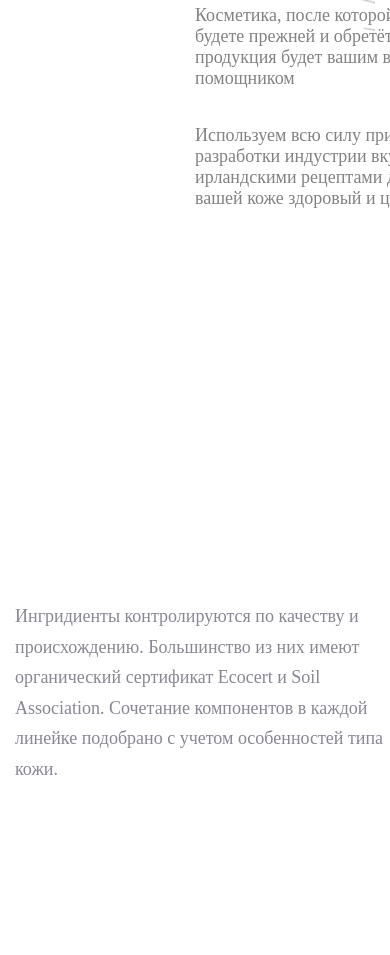
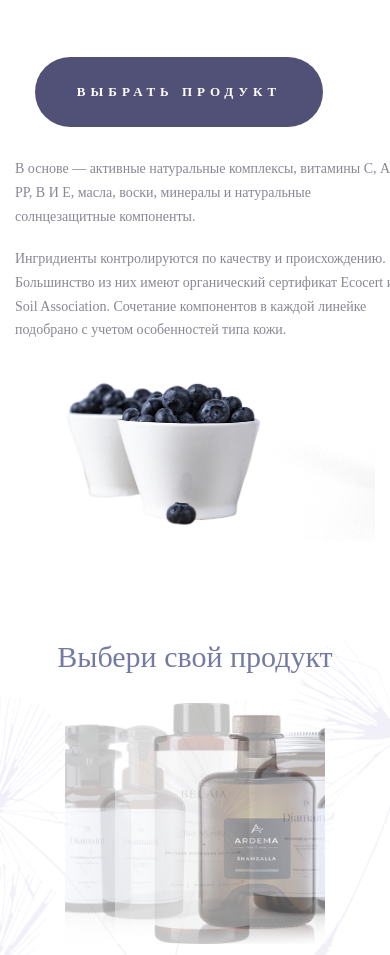
Before and after one commit to monadavadim/diamaint, a plain HTML site: page index.html in a window 390 px wide. Shown: the part 458-1413 px from the top of the page. Drawn offline with nearby package versions, Linux system fonts and the light colour scheme.

Commit message:
Add files via upload

```diff
--- a/css/style.css
+++ b/css/style.css
@@ -619,6 +619,43 @@
 }
 
 /* АДАПТИВ */
+@media (max-width: 1117px) {
+    .grid-text-4 {
+        margin-left: 60px;
+    }
+    .e {
+        grid-column: 2;
+    }
+}
+
+@media (max-width: 1015px) {
+    .grid-text-2 {
+        margin-top: 30px;
+        height: 100px;
+    }
+    .grid-text-3 {
+        margin-top: 50px;
+        height: 185px;
+    }
+    .grid-text-1 {
+        margin-top: 160px;
+    }
+    .d {
+        grid-column: 2;
+        grid-row: 2;
+    }
+    .grid-text-4 {
+        margin-left: 0px;
+        padding-top: 240px;
+    }
+    .img__stakan {
+        width: 900px;
+        top: 140px;
+    }
+
+
+}
+
 @media (max-width: 955px) {
     .main__inner {
         background: url(../img/oduvanchik.png) -145px -137px no-repeat;
@@ -633,7 +670,14 @@
     .grid-container {
         grid-template-columns: 387px 35px 391px;
     }
-}
+    }
+    .main__diamaint-button {
+    margin-left: 310px;
+    }
+
+    .b {
+    grid-column: 1 / 3;
+    }
 
 @media (max-width: 883px) {
     .title {
@@ -666,6 +710,19 @@
         margin-left: 20px;
         font-size: 20px;
     }
+    .main__diamaint-button {
+        margin-left: 230px;
+    }
+    .c {
+        grid-column: 1;
+        grid-row: 2;
+    }
+    .d {
+        margin-top: 35px;
+    }
+    .grid-text-4 {
+        padding-top: 100px;
+    }
 }
 
 @media (max-width: 724px) {
@@ -676,6 +733,32 @@
         margin-left: 10px;
         font-size: 20px;
     }
+    .grid-container__2 {
+        grid-template-columns: repeat(2, 1fr);
+    }
+    .grid-text-1 {
+        display: none;
+    }
+    .grid-text-4 {
+        display: none;
+    }
+    .grid-text-2 {
+        margin-left: 140px;
+    }
+    .c {
+        grid-column: 1 / 3;
+        grid-row: 2;
+    }
+    .grid-text-3 {
+        margin-left: 140px;
+    }
+    .a {
+        grid-column: 1 / 3;
+        grid-row: 3;
+    }
+    .img__stakan {
+        width: 700px;
+    }
 }
 
 @media (max-width: 695px) {
@@ -684,6 +767,13 @@
     }
     .grid-container {
         grid-template-columns: 180px 0px 391px;
+    }
+    .main__diamaint-button {
+        margin-left: 165px;
+    }
+    .product__title {
+        margin-top: 100px;
+        font-size: 50px;
     }
 }
 
@@ -729,4 +819,82 @@
     .header__li {
         margin: 15px 15px;
     }
+    .grid-container {
+        grid-template-columns: 100px 0px 391px;
+    }
+    .main__diamaint-button {
+        margin-left: 100px;
+    }
+    .grid-text-2 {
+        margin-left: 0px;
+    }
+    .grid-text-3 {
+        margin-left: 0px;
+    }
 }
+
+@media (max-width: 546px) {
+    .title {
+        font-size: 80px;
+    }
+    .grid-container {
+        grid-template-columns: 50px 0px 391px;
+    }
+    .img__stakan {
+        width: 500px;
+        top: 90px;
+    }
+}
+
+@media (max-width: 495px) {
+    .grid-container {
+        grid-template-columns: 0px 0px 391px;
+    }
+    .main__diamaint-button {
+        margin-left: 55px;
+    }
+    .product__title {
+        font-size: 40px;
+    }
+}
+
+@media (max-width: 430px) {
+    .main__inner {
+        background: url(../img/oduvanchik.png) -590px -137px no-repeat;
+    }
+    .title {
+        margin-top: 0px;
+    }
+    .main__diamaint-text {
+        font-size: 14px;
+    }
+    .grid-container {
+        grid-template-columns: 0px 0px 290px;
+    }
+    .main__diamaint-button {
+        margin-left: 20px;
+    }
+    .grid-text-2 {
+        max-width: 390px;
+        font-size: 14px;
+        min-height: 70px;
+    }
+    .grid-text-3 {
+        max-width: 390px;
+        font-size: 14px;
+        min-height: 100px;
+    }
+    .img__stakan {
+        width: 400px;
+        top: 20px;
+    }
+    .product__title {
+        font-size: 30px;
+    }
+}
+
+@media (max-width: 350px) {
+    .main__diamaint-button {
+        margin-left: 0px;
+    }
+}
```
